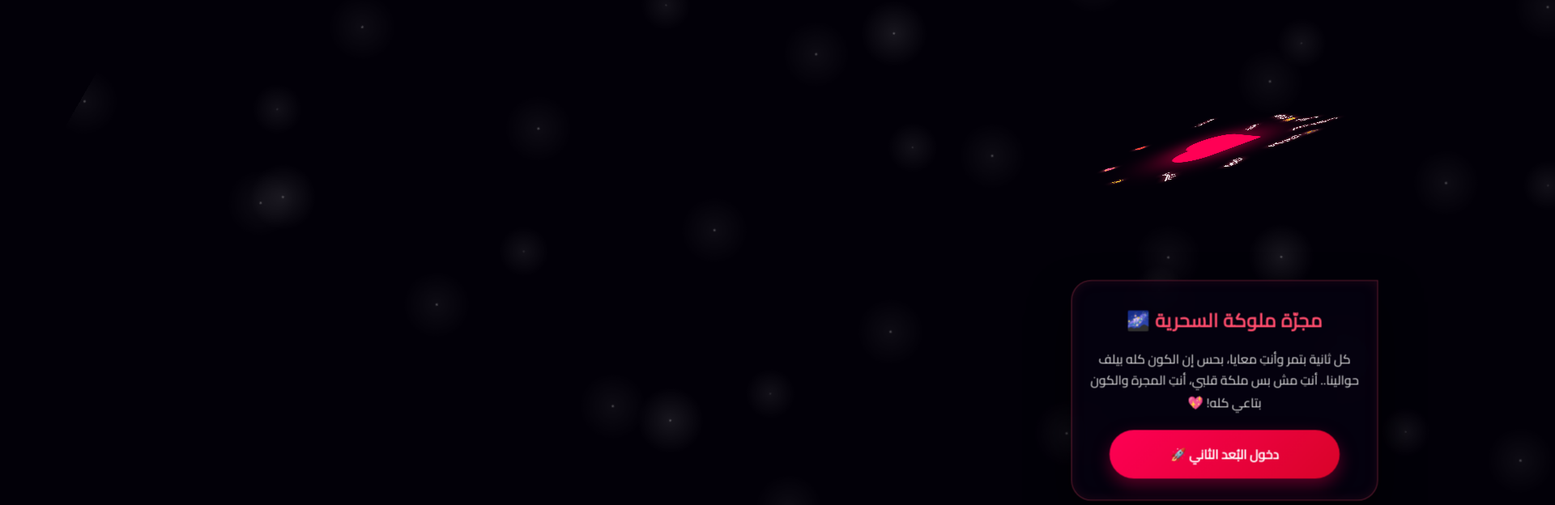
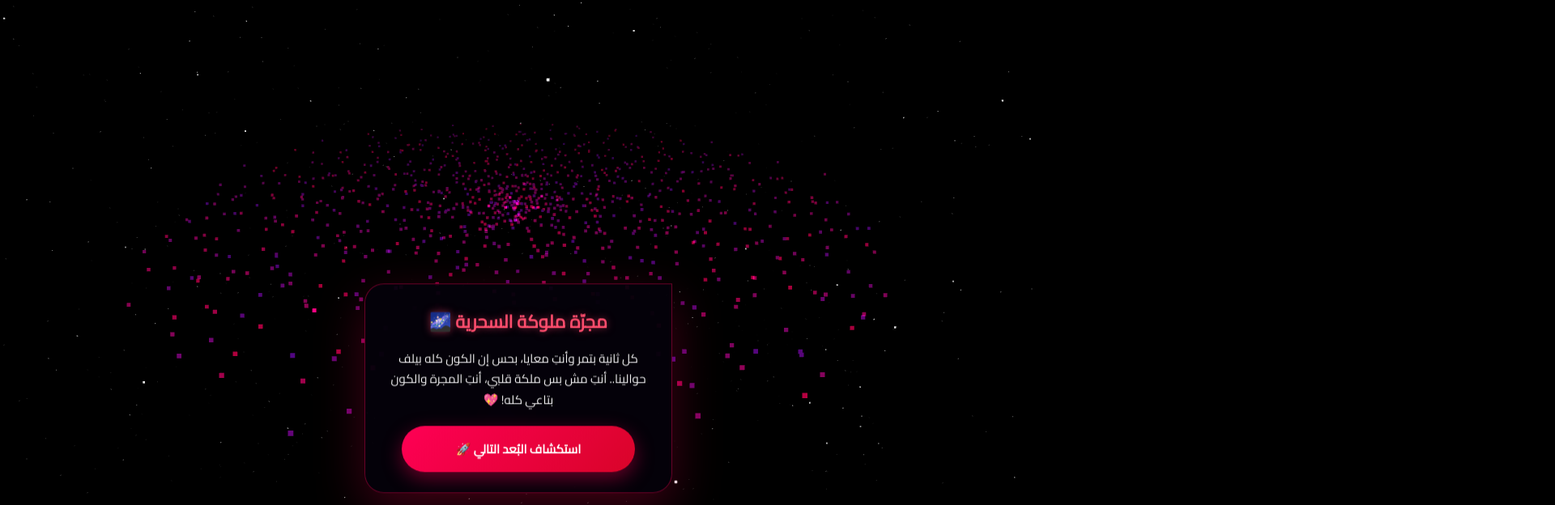
Before and after one commit to j8n49g5nzb-pixel/-, a plain HTML site: page index.html in a window 1280 px wide. Shown: the part 152-776 px from the top of the page at 81% size, 1920 px wide, since content can reach past the window. Drawn offline with nearby package versions, Linux system fonts and the light colour scheme.

Commit message:
Update index.html

```diff
--- a/index.html
+++ b/index.html
@@ -3,9 +3,9 @@
 <head>
     <meta charset="UTF-8">
     <meta name="viewport" content="width=device-width, initial-scale=1.0, maximum-scale=1.0, user-scalable=no">
-    <title>Galaxia de Amor | مجرة الحب الاحترافية 🌌💖</title>
+    <title>Galaxia de Amor | مجرة الحب العالمية 🌌💖</title>
     <style>
-        @import url('https://fonts.googleapis.com/css2?family=Cairo:wght=600;900&family=Orbitron:wght=700;900&display=swap');
+        @import url('https://fonts.googleapis.com/css2?family=Cairo:wght=600;900&display=swap');
 
         * {
             box-sizing: border-box;
@@ -15,161 +15,68 @@
             -webkit-tap-highlight-color: transparent;
         }
 
-        body {
-            background-color: #020008;
-            color: #fff;
+        body, html {
+            width: 100%;
+            height: 100%;
+            overflow: hidden;
+            background-color: #000;
             font-family: 'Cairo', sans-serif;
-            min-height: 100vh;
-            overflow: hidden;
-            perspective: 1000px;
         }
 
-        /* تأثير جزيئات الغبار الكوني في الخلفية */
-        .space-bg {
-            position: fixed;
-            width: 200%;
-            height: 200%;
-            top: -50%;
-            left: -50%;
-            background-image:
-                radial-gradient(white, rgba(255,255,255,.2) 2px, transparent 40px),
-                radial-gradient(white, rgba(255,255,255,.15) 1px, transparent 30px),
-                radial-gradient(white, rgba(255,255,255,.1) 2px, transparent 40px);
-            background-size: 550px 550px, 350px 350px, 250px 250px;
-            background-position: 0 0, 40px 60px, 130px 270px;
-            animation: spaceFly 60s linear infinite;
-            opacity: 0.4;
-            z-index: 0;
-            transition: filter 1s ease;
-        }
-
-        @keyframes spaceFly {
-            from { transform: rotate(0deg) translateZ(0); }
-            to { transform: rotate(360deg) translateZ(50px); }
-        }
-
-        /* الحاوية الرئيسية للمشاهد ثلاثية الأبعاد */
-        .universe-viewport {
-            position: relative;
-            width: 100vw;
-            height: 100vh;
-            display: flex;
-            justify-content: center;
-            align-items: center;
-            transform-style: preserve-3d;
-            transition: transform 1.2s cubic-bezier(0.645, 0.045, 0.355, 1);
+        /* حاوية الـ 3D الحقيقية */
+        #canvas-container {
+            position: absolute;
+            width: 100%;
+            height: 100%;
+            top: 0;
+            left: 0;
             z-index: 1;
         }
 
-        /* ستايل المشهد العام */
-        .scene {
+        /* كارت الرسالة الفخم المتناسق */
+        .interface-container {
             position: absolute;
-            width: 100vw;
-            height: 100vh;
-            display: flex;
-            flex-direction: column;
-            justify-content: center;
-            align-items: center;
-            transform-style: preserve-3d;
-            transition: opacity 0.8s ease, transform 1.2s cubic-bezier(0.645, 0.045, 0.355, 1);
-            opacity: 0;
-            visibility: hidden;
-        }
-
-        .scene.active {
-            opacity: 1;
-            visibility: visible;
-        }
-
-        /* --- المشهد 1: بوابة المجرة --- */
-        .scene-1 { transform: translateZ(0px); }
-        /* --- المشهد 2: كوكب الذكريات --- */
-        .scene-2 { transform: translateZ(-2000px) rotateY(90deg); }
-        /* --- المشهد 3: سديم العشق --- */
-        .scene-3 { transform: translateZ(-4000px) rotateX(90deg); }
-        /* --- المشهد 4: نهاية الكون الملوكي --- */
-        .scene-4 { transform: translateZ(-6000px) rotateZ(180deg); }
-
-        /* المجرة الحلزونية الدوارة لكل مشهد بتأثير نيون محترف */
-        .galaxy-spiral {
-            position: absolute;
-            width: 500px;
-            height: 500px;
-            top: 10%;
-            border-radius: 50%;
-            transform-style: preserve-3d;
-            transform: rotateX(75deg) rotateY(-15deg);
-            animation: spinGalaxy 25s linear infinite;
-            pointer-events: none;
-        }
-
-        @keyframes spinGalaxy {
-            0% { transform: rotateX(75deg) rotateY(-15deg) rotateZ(0deg); }
-            100% { transform: rotateX(75deg) rotateY(-15deg) rotateZ(-360deg); }
-        }
-
-        .core-heart {
-            position: absolute;
-            width: 70px;
-            height: 70px;
-            background: #ff0055;
-            transform: translate(-50%, -50%) rotate(45deg);
-            top: 50%;
+            bottom: 30px;
             left: 50%;
-            border-radius: 4px;
-            filter: drop-shadow(0 0 30px #ff0055);
-        }
-        .core-heart::before, .core-heart::after {
-            content: ''; position: absolute; width: 70px; height: 70px; background: #ff0055; border-radius: 50%;
-        }
-        .core-heart::before { left: -35px; }
-        .core-heart::after { top: -35px; }
-
-        .cosmic-text {
-            position: absolute;
-            top: 50%; left: 50%;
-            white-space: nowrap;
-            color: #fff;
-            font-weight: 900;
-            text-shadow: 0 0 10px #ff4d6d;
-            font-size: 14px;
-        }
-
-        /* كروت الكلام الزجاجية الفخمة (Glassmorphism) */
-        .premium-card {
-            position: absolute;
-            bottom: 6%;
-            background: rgba(6, 2, 16, 0.75);
-            border: 1px solid rgba(255, 77, 109, 0.35);
-            backdrop-filter: blur(20px);
-            -webkit-backdrop-filter: blur(20px);
+            transform: translateX(-50%);
+            width: 90%;
+            max-width: 380px;
+            background: rgba(5, 2, 12, 0.8);
+            border: 1px solid rgba(255, 0, 85, 0.4);
+            backdrop-filter: blur(25px);
+            -webkit-backdrop-filter: blur(25px);
+            border-radius: 24px;
             padding: 25px 20px;
-            border-radius: 24px;
             text-align: center;
-            box-shadow: 0 25px 50px rgba(0, 0, 0, 0.6), inset 0 0 15px rgba(255, 77, 109, 0.1);
-            width: 88%;
-            max-width: 360px;
-            transform: translateZ(50px); /* يبرز الكارت للأمام في البعد الثالث */
+            box-shadow: 0 20px 60px rgba(255, 0, 85, 0.25);
+            z-index: 10;
+            animation: floatCard 4s infinite alternate ease-in-out;
             border-top-right-radius: 0;
         }
 
-        .premium-card h2 {
+        @keyframes floatCard {
+            0% { transform: translate(-50%, 0px); }
+            100% { transform: translate(-50%, -10px); }
+        }
+
+        .interface-container h1 {
             color: #ff4d6d;
             font-size: 22px;
+            font-weight: 900;
             margin-bottom: 12px;
-            font-weight: 900;
-            letter-spacing: 0.5px;
+            text-shadow: 0 0 10px rgba(255, 77, 109, 0.5);
         }
 
-        .premium-card p {
+        .interface-container p {
             font-size: 15px;
             line-height: 1.7;
-            color: #e2e2e2;
+            color: #f0f0f0;
             margin-bottom: 20px;
+            min-height: 75px;
+            transition: opacity 0.4s ease;
         }
 
-        /* أزرار مخصصة احترافية بتأثير نبضي */
-        .nav-btn {
+        .action-btn {
             background: linear-gradient(135deg, #ff0055, #d90429);
             color: #fff;
             border: none;
@@ -180,82 +87,26 @@
             font-family: 'Cairo', sans-serif;
             border-radius: 50px;
             cursor: pointer;
-            box-shadow: 0 8px 20px rgba(255, 0, 85, 0.35);
-            transition: all 0.3s ease;
+            box-shadow: 0 8px 25px rgba(255, 0, 85, 0.4);
+            transition: transform 0.2s;
         }
 
-        .nav-btn:active {
-            transform: scale(0.96);
-            box-shadow: 0 4px 10px rgba(255, 0, 85, 0.2);
+        .action-btn:active {
+            transform: scale(0.95);
         }
-
-        /* تأثيرات الإضاءة الملونة الخاصة بكل مشهد */
-        .scene-1 .core-heart { filter: drop-shadow(0 0 40px #ff0055); }
-        .scene-2 .core-heart { background: #9d4edd; filter: drop-shadow(0 0 40px #9d4edd); }
-        .scene-2 .core-heart::before, .scene-2 .core-heart::after { background: #9d4edd; }
-        .scene-2 .premium-card { border-color: rgba(157, 78, 221, 0.4); }
-        .scene-2 .premium-card h2 { color: #b5179e; }
-        .scene-2 .nav-btn { background: linear-gradient(135deg, #7209b7, #b5179e); box-shadow: 0 8px 20px rgba(114, 9, 183, 0.35); }
-
-        .scene-3 .core-heart { background: #00f5d4; filter: drop-shadow(0 0 40px #00f5d4); }
-        .scene-3 .core-heart::before, .scene-3 .core-heart::after { background: #00f5d4; }
-        .scene-3 .premium-card { border-color: rgba(0, 245, 212, 0.4); }
-        .scene-3 .premium-card h2 { color: #00bbf9; }
-        .scene-3 .nav-btn { background: linear-gradient(135deg, #00bbf9, #00f5d4); box-shadow: 0 8px 20px rgba(0, 187, 249, 0.35); color: #000; }
 
         audio { display: none; }
     </style>
+    <script src="https://cdnjs.cloudflare.com/ajax/libs/three.js/r128/three.min.js"></script>
 </head>
 <body>
 
-    <div class="space-bg" id="space"></div>
+    <div id="canvas-container"></div>
 
-    <div class="universe-viewport" id="viewport">
-
-        <div class="scene scene-1 active" id="s1">
-            <div class="galaxy-spiral" id="spiral1">
-                <div class="core-heart"></div>
-            </div>
-            <div class="premium-card">
-                <h2>مجرّة ملوكة السحرية 🌌</h2>
-                <p>كل ثانية بتمر وأنتِ معايا، بحس إن الكون كله بيلف حوالينا.. أنتِ مش بس ملكة قلبي، أنتِ المجرة والكون بتاعي كله! 💖</p>
-                <button class="nav-btn" onclick="goToScene(2, 'rotateY(-90deg) translateZ(2000px)')">دخول البُعد الثاني 🚀</button>
-            </div>
-        </div>
-
-        <div class="scene scene-2" id="s2">
-            <div class="galaxy-spiral" id="spiral2">
-                <div class="core-heart"></div>
-            </div>
-            <div class="premium-card">
-                <h2>كوكب العيون الأجمل 🔮</h2>
-                <p>في كل ركن في المجرة دي، وفي كل نبضة من نبضات قلبي، مفيش غير اسمك وبس.. ربنا يخليكي ليا يا أحلى عيون في الكون كله! 💕🦋</p>
-                <button class="nav-btn" onclick="goToScene(3, 'rotateX(-90deg) translateZ(4000px)')">الانتقال لسديم العشق 🌀</button>
-            </div>
-        </div>
-
-        <div class="scene scene-3" id="s3">
-            <div class="galaxy-spiral" id="spiral3">
-                <div class="core-heart"></div>
-            </div>
-            <div class="premium-card">
-                <h2>نجمة سمايا الوحيدة 💎</h2>
-                <p>مهما لفيت الدنيا ومهما شفت نجوم، هيفضل مكانك فوق عالي ومنور دنيتي.. مخلية حياتي كلها حب وسعادة، بعشقك لآخر يوم في عمري! ✨❤️</p>
-                <button class="nav-btn" onclick="goToScene(4, 'rotateZ(-180deg) translateZ(6000px)')">الوصول لمركز الكون 👑</button>
-            </div>
-        </div>
-
-        <div class="scene scene-4" id="s4">
-            <div class="galaxy-spiral" id="spiral4">
-                <div class="core-heart"></div>
-            </div>
-            <div class="premium-card">
-                <h2>وعد ماليش غيره ♾️</h2>
-                <p>حبك محفور جوة كودي وجوة قلبي، وهتفضلي ملكة عالمي الخاص للأبد. المفاجأة دي معمولة مخصوص علشان تفرح قلبك الأبيض يا ملوكتي! 💖👑</p>
-                <button class="nav-btn" onclick="goToScene(1, 'translateZ(0px)')">إعادة رحلة الفضاء 🔄</button>
-            </div>
-        </div>
-
+    <div class="interface-container">
+        <h1 id="card-title">مجرّة ملوكة السحرية 🌌</h1>
+        <p id="card-text">كل ثانية بتمر وأنتِ معايا، بحس إن الكون كله بيلف حوالينا.. أنتِ مش بس ملكة قلبي، أنتِ المجرة والكون بتاعي كله! 💖</p>
+        <button class="action-btn" id="next-btn" onclick="nextStep()">استكشاف البُعد التالي 🚀</button>
     </div>
 
     <audio id="bg-music" loop preload="auto">
@@ -263,56 +114,152 @@
     </audio>
 
     <script>
-        const viewport = document.getElementById('viewport');
-        const space = document.getElementById('space');
+        let scene, camera, renderer, starParticles, galaxySpiral;
+        const container = document.getElementById('canvas-container');
         const music = document.getElementById('bg-music');
 
-        const words = ["بحبك", "ملوكتي 👑", "حياتي", "أنتِ كوني", "فراشتي 🦋", "وتيني", "عشقي", "✨", "💖", "❤️", "أميرتي"];
+        // 1. إعداد الكون الافتراضي ثلاثي الأبعاد
+        function initThree() {
+            scene = new THREE.Scene();
+            scene.fog = new THREE.FogExp2(0x000000, 0.0015);
 
-        // توليد الكلمات الحلزونية الموزعة بدقة لكل المجرات في المشاهد
-        function buildSpiral(spiralId) {
-            const spiral = document.getElementById(spiralId);
-            words.forEach((word, index) => {
-                const item = document.createElement('div');
-                item.classList.add('cosmic-text');
-                item.innerText = word;
-                const angle = (index / words.length) * Math.PI * 2;
-                const radius = 60 + (index * 14);
-                const x = Math.cos(angle) * radius;
-                const y = Math.sin(angle) * radius;
-                item.style.transform = `translate(${x}px, ${y}px) rotateZ(${-angle * 180 / Math.PI}deg)`;
-                spiral.appendChild(item);
-            });
+            camera = new THREE.PerspectiveCamera(60, window.innerWidth / window.innerHeight, 1, 2000);
+            camera.position.z = 400;
+            camera.position.y = 150;
+            camera.lookAt(0, 0, 0);
+
+            renderer = new THREE.WebGLRenderer({ antialias: true });
+            renderer.setSize(window.innerWidth, window.innerHeight);
+            renderer.setPixelRatio(Math.min(window.devicePixelRatio, 2));
+            container.appendChild(renderer.domElement);
+
+            // إضافة النجوم العشوائية في الخلفية
+            const starsGeometry = new THREE.BufferGeometry();
+            const starsCount = 2500;
+            const starPositions = new Float32Array(starsCount * 3);
+
+            for(let i=0; i < starsCount * 3; i++) {
+                starPositions[i] = (Math.random() - 0.5) * 1500;
+            }
+            starsGeometry.setAttribute('position', new THREE.BufferAttribute(starPositions, 3));
+            const starsMaterial = new THREE.PointsMaterial({ color: 0xffffff, size: 1.5, transparent: true });
+            starParticles = new THREE.Points(starsGeometry, starsMaterial);
+            scene.add(starParticles);
+
+            // بناء مجرة الدوامة التفاعلية
+            build3DGalaxy();
+
+            window.addEventListener('resize', onWindowResize);
+            animate();
         }
 
-        // بناء الـ 4 مجرات
-        buildSpiral('spiral1');
-        buildSpiral('spiral2');
-        buildSpiral('spiral3');
-        buildSpiral('spiral4');
+        // 2. هندسة الدوامة الحلزونية الاحترافية
+        function build3DGalaxy() {
+            galaxySpiral = new THREE.Group();
+            const particleCount = 1000;
+            const geometry = new THREE.BufferGeometry();
+            const positions = new Float32Array(particleCount * 3);
+            const colors = new Float32Array(particleCount * 3);
 
-        // دالة التنقل الاحترافية بين المشاهد (تأثير تيك توك السينمائي)
-        function goToScene(sceneNumber, transformValue) {
-            // تشغيل الأغنية من المقطع الحماسي في أول ضغطة
+            const color1 = new THREE.Color('#ff0055');
+            const color2 = new THREE.Color('#7209b7');
+
+            for (let i = 0; i < particleCount; i++) {
+                const r = (i / particleCount) * 250;
+                const theta = i * 0.15;
+
+                const x = Math.cos(theta) * r + (Math.random() - 0.5) * 20;
+                const y = (Math.random() - 0.5) * 15;
+                const z = Math.sin(theta) * r + (Math.random() - 0.5) * 20;
+
+                positions[i * 3] = x;
+                positions[i * 3 + 1] = y;
+                positions[i * 3 + 2] = z;
+
+                const mixedColor = color1.clone().lerp(color2, Math.random());
+                colors[i * 3] = mixedColor.r;
+                colors[i * 3 + 1] = mixedColor.g;
+                colors[i * 3 + 2] = mixedColor.b;
+            }
+
+            geometry.setAttribute('position', new THREE.BufferAttribute(positions, 3));
+            geometry.setAttribute('color', new THREE.BufferAttribute(colors, 3));
+
+            const material = new THREE.PointsMaterial({
+                size: 3.5,
+                vertexColors: true,
+                transparent: true,
+                opacity: 0.8,
+                blending: THREE.AdditiveBlending
+            });
+
+            const points = new THREE.Points(geometry, material);
+            galaxySpiral.add(points);
+            scene.add(galaxySpiral);
+        }
+
+        // 3. أنيميشن الحركة اللانهائية والكاميرا السينمائية
+        function animate() {
+            requestAnimationFrame(animate);
+
+            // حركة دوامة المجرة والنجوم
+            if(galaxySpiral) galaxySpiral.rotation.y -= 0.003;
+            if(starParticles) starParticles.rotation.y += 0.0005;
+
+            renderer.render(scene, camera);
+        }
+
+        function onWindowResize() {
+            camera.aspect = window.innerWidth / window.innerHeight;
+            camera.updateProjectionMatrix();
+            renderer.setSize(window.innerWidth, window.innerHeight);
+        }
+
+        // 4. نظام التحكم بالخطوات والتنقل الفضائي الديناميكي
+        let currentStep = 0;
+        function nextStep() {
             if(music.paused) {
                 music.play().then(() => { music.currentTime = 120; }).catch(e => {});
             }
 
-            // تحريك حاوية الفضاء بالكامل (الكاميرا)
-            viewport.style.transform = transformValue;
+            currentStep++;
+            const textEl = document.getElementById('card-text');
+            const titleEl = document.getElementById('card-title');
+            const btnEl = document.getElementById('next-btn');
 
-            // تغيير فلاتر الخلفية لإعطاء طابع لوني فريد لكل كوكب
-            if(sceneNumber === 2) space.style.filter = "hue-rotate(90deg) saturate(1.5)";
-            else if(sceneNumber === 3) space.style.filter = "hue-rotate(200deg) saturate(2)";
-            else if(sceneNumber === 4) space.style.filter = "hue-rotate(300deg) brightness(1.2)";
-            else space.style.filter = "none";
+            textEl.style.opacity = 0;
 
-            // إدارة إظهار وإخفاء الكروت بنعومة منعا للتداخل
-            document.querySelectorAll('.scene').forEach(s => s.classList.remove('active'));
             setTimeout(() => {
-                document.getElementById(`s${sceneNumber}`).classList.add('active');
+                if (currentStep === 1) {
+                    titleEl.innerText = "كوكب العيون الأجمل 🔮";
+                    textEl.innerHTML = "في كل ركن في المجرة دي، وفي كل نبضة من نبضات قلبي، مفيش غير اسمك وبس.. ربنا يخليكي ليا يا أحلى عيون في الكون كله! 💕🦋";
+                    btnEl.innerText = "التحليق لسديم العشق 🌌";
+
+                    // تحريك الكاميرا لمشهد وزاوية جديدة تماماً
+                    camera.position.set(0, 300, 100);
+                    camera.lookAt(0,0,0);
+                } else if (currentStep === 2) {
+                    titleEl.innerText = "نجمة سمايا الوحيدة 💎";
+                    textEl.innerHTML = "مهما لفيت الدنيا ومهما شفت نجوم، هيفضل مكانك فوق عالي ومنور دنيتي.. مخلية حياتي كلها حب وسعادة، بعشقك لآخر يوم في عمري! ✨❤️";
+                    btnEl.innerText = "الوصول لمركز الكون 👑";
+
+                    camera.position.set(250, 80, 250);
+                    camera.lookAt(0,0,0);
+                } else {
+                    titleEl.innerText = "مجرّة ملوكة السحرية 🌌";
+                    textEl.innerHTML = "كل ثانية بتمر وأنتِ معايا، بحس إن الكون كله بيلف حوالينا.. أنتِ مش بس ملكة قلبي، أنتِ المجرة والكون بتاعي كله! 💖";
+                    btnEl.innerText = "استكشاف البُعد التالي 🚀";
+
+                    camera.position.set(0, 150, 400);
+                    camera.lookAt(0,0,0);
+                    currentStep = 0;
+                }
+                textEl.style.opacity = 1;
             }, 400);
         }
+
+        // تشغيل كل شيء عند فتح الصفحة
+        window.onload = initThree;
     </script>
 </body>
 </html>
```
